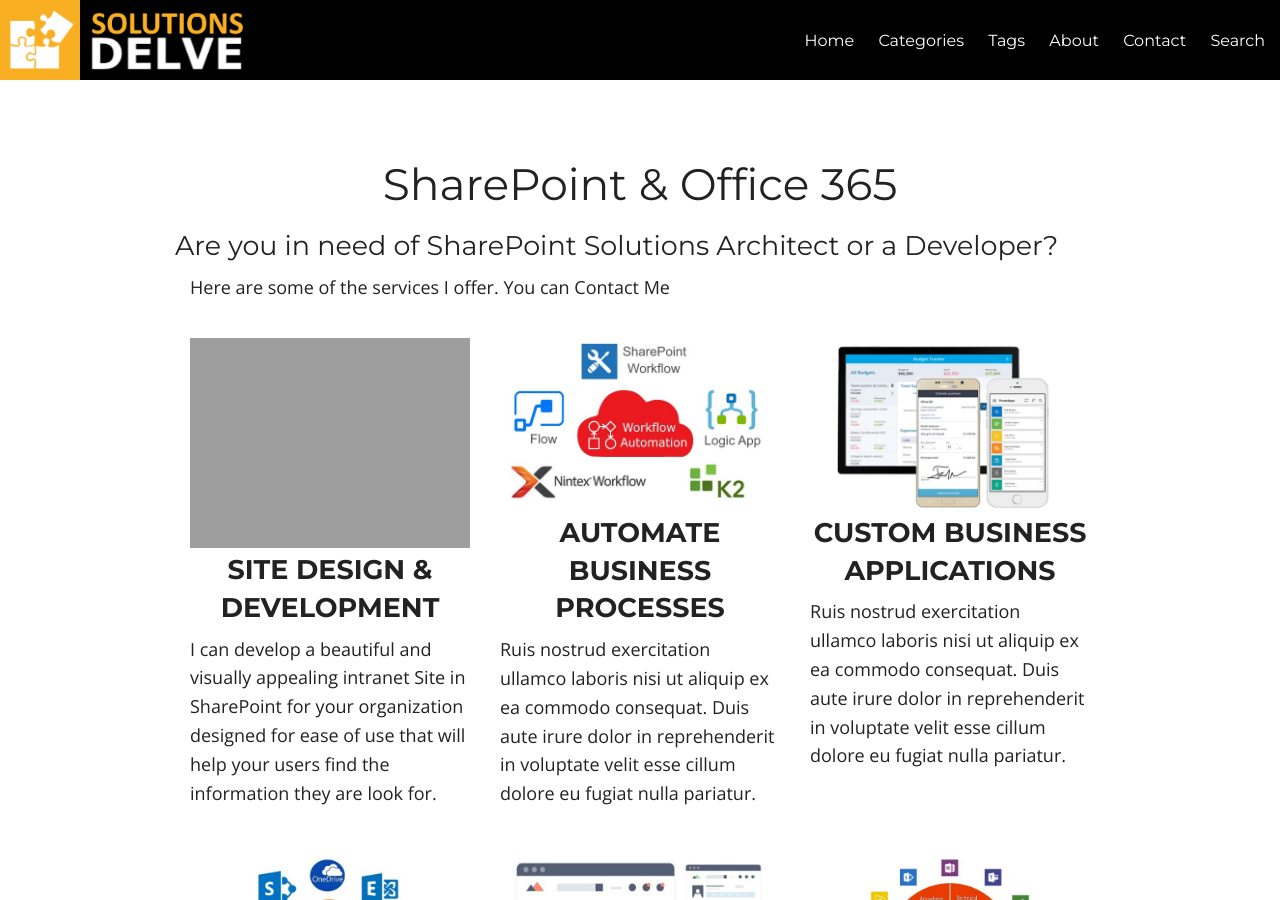
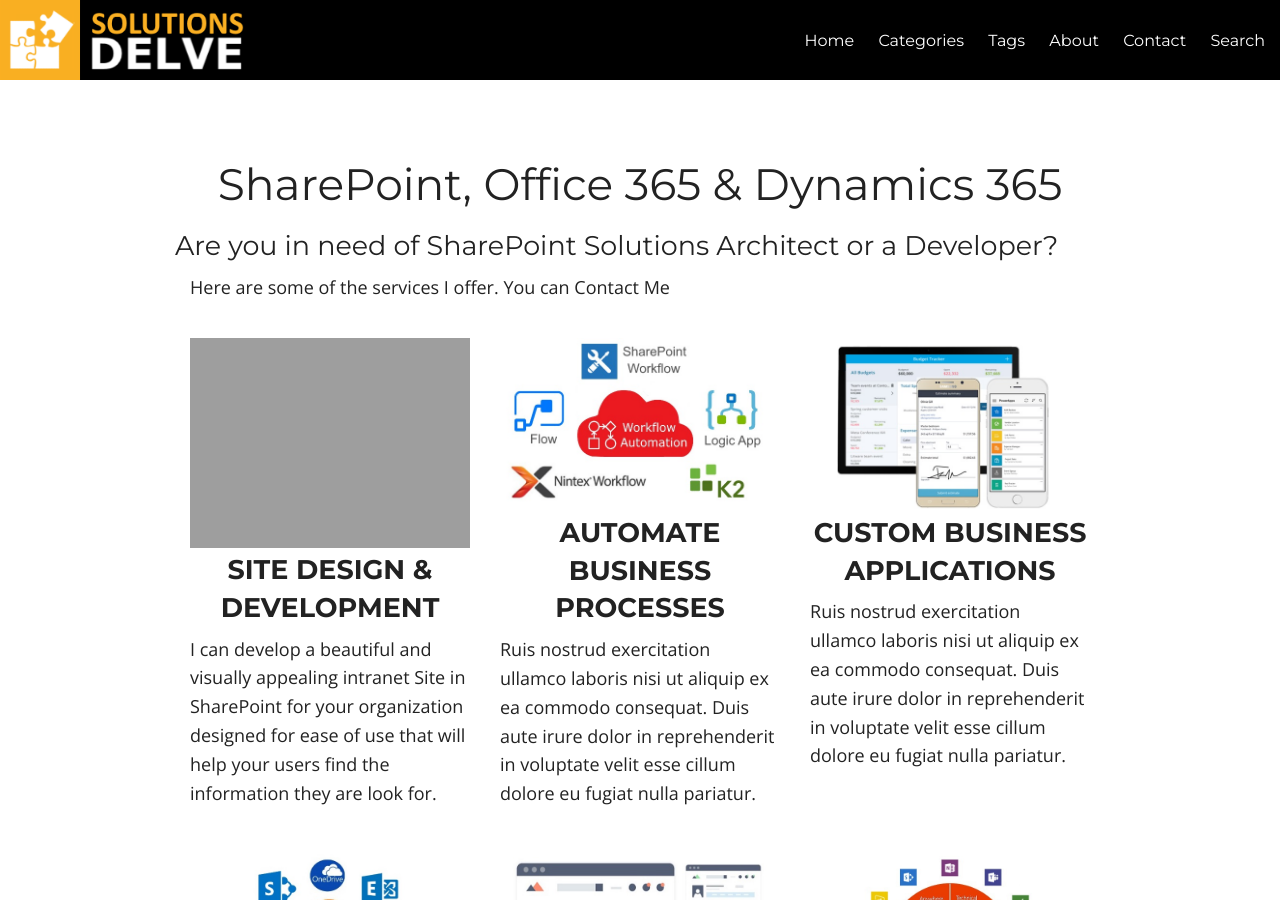
Before and after one commit to ldsouza/ldsouza.github.io, a Jekyll site: the page built from services.md, in a window 1280 px wide and 900 px high. Built offline with Jekyll 4.4.1, drawn with Linux system fonts in a browser that asks for light colours; nearby versions of some CDN libraries; library files that are not in the unit come from our copies.

Commit message:
Update portfolio.html

```diff
--- a/_includes/portfolio.html
+++ b/_includes/portfolio.html
@@ -9,7 +9,7 @@
 <br><br>
 <div class="row">
    <section class="services" id="services">
-     <center><h1 class="mean_title">SharePoint & Office 365</h1></center>
+     <center><h1 class="mean_title">SharePoint, Office 365 & Dynamics 365</h1></center>
 
   <div class="spacer"></div>
 
```
